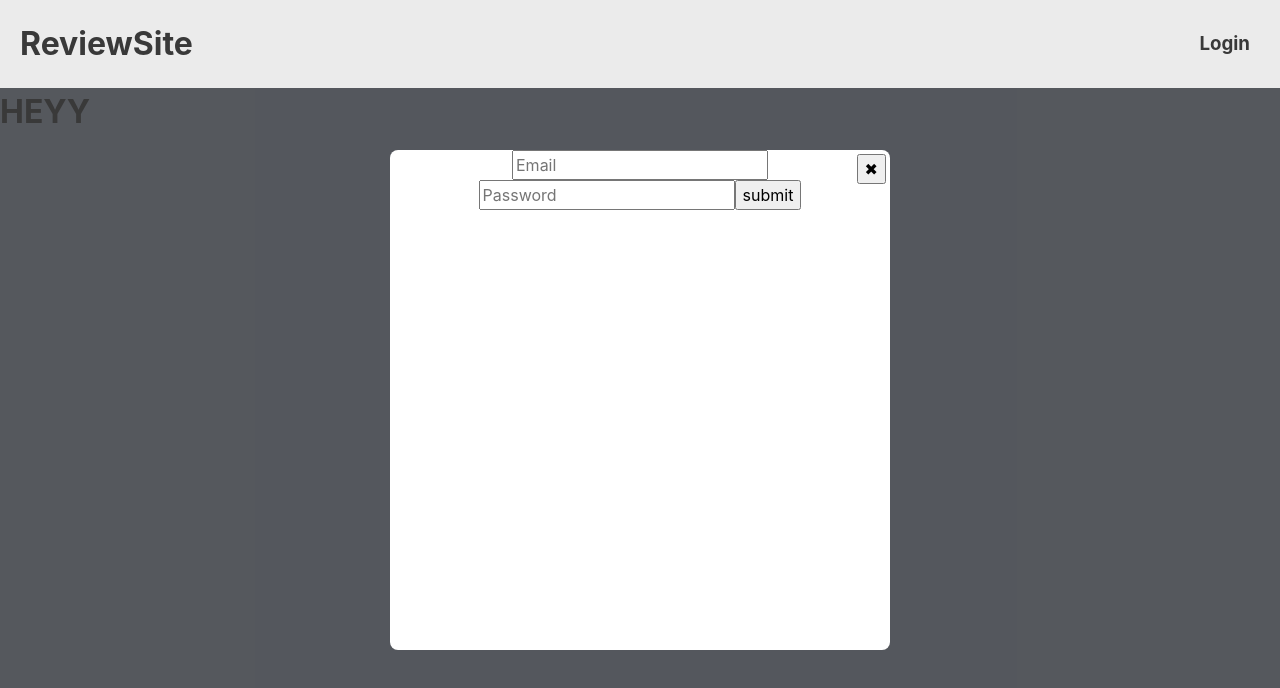
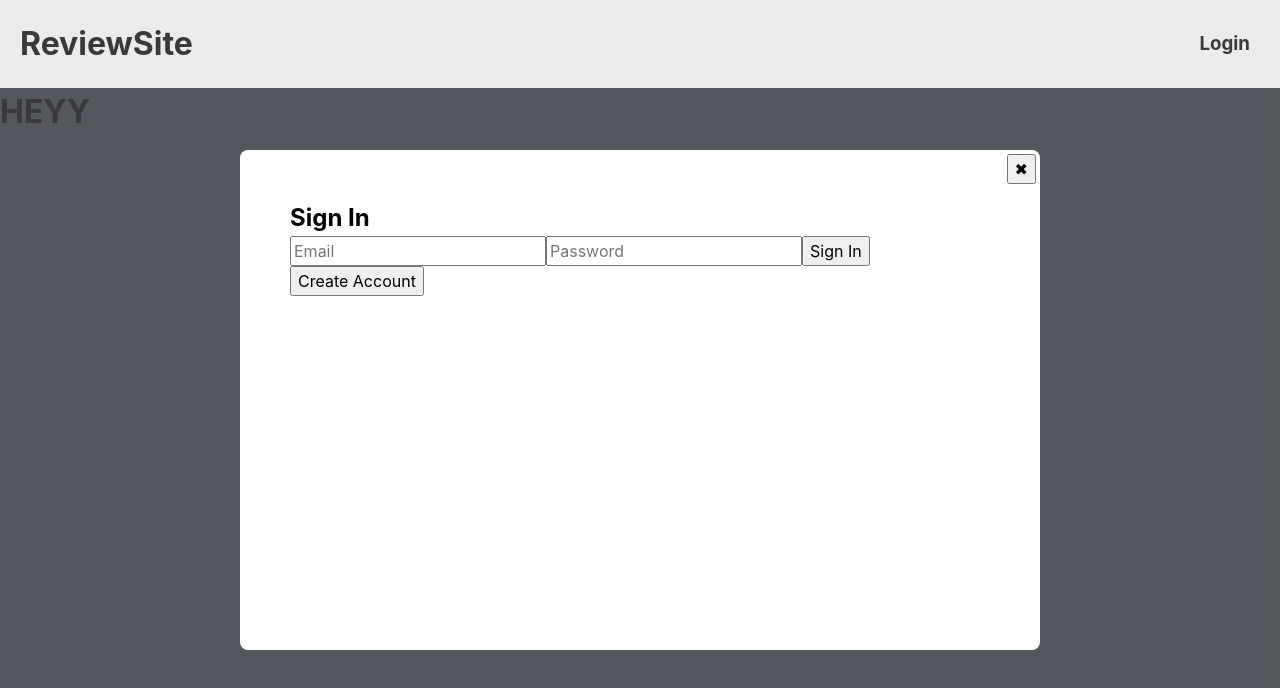
Before and after one commit to Laxunie/review-site, a React (Create React App) app: page / in a window 1280 px wide. Both pictures are taken after a click on the element "Login". Shown: the top 688 px of the page. Built offline with nearby package versions, Linux system fonts and the light colour scheme; no server answers.

Commit message:
updated modal for more functionality

```diff
--- a/src/App.css
+++ b/src/App.css
@@ -105,15 +105,15 @@ html{
 
 .modalContainer{
   position: relative;
-  width: 500px;
+  width: 800px;
   height: 500px;
-  text-align: center;
   background-color: white;
   border-radius: 0.5em;
+  color: black;
 }
 
-.modalContainer form{
-  margin-top: 50px;
+.signUpContainer{
+  margin: 50px;
 }
 
 .modalCloseBtn{
@@ -121,3 +121,9 @@ html{
   top: 4px;
   right: 4px;
 }
+
+.modalBackBtn{
+  position: absolute;
+  top: 4px;
+  left: 4px;
+}
--- a/src/App.js
+++ b/src/App.js
@@ -3,7 +3,7 @@ import './App.css';
 import { initializeApp } from 'firebase/app';
 import { getAuth, createUserWithEmailAndPassword, signInWithPopup, GoogleAuthProvider } from "firebase/auth";
 import { useAuthState } from 'react-firebase-hooks/auth'
-import Modal from "./Components/Modal";
+import SignIn from "./Components/SignIn";
 
 const firebaseConfig = {
   apiKey: "AIzaSyBKfCFv09jlvKqZKQm-rqsbAxmIlGGgFVY",
@@ -29,7 +29,7 @@ function App() {
   return (
     <div className="App">
       <div>
-        {openModal && <Modal closeModal={setOpenModal}/>}
+        {openModal && <SignIn closeModal={setOpenModal}/>}
         <div className="navbar">
           <header className="navbar-header">
             <h1>ReviewSite</h1>
--- a/src/Components/Modal.js
+++ /dev/null
@@ -1,59 +0,0 @@
-import React, {useState} from 'react'
-import { getAuth, createUserWithEmailAndPassword } from "firebase/auth";
-import { initializeApp } from 'firebase/app';
-
-const firebaseConfig = {
-    apiKey: "AIzaSyBKfCFv09jlvKqZKQm-rqsbAxmIlGGgFVY",
-    authDomain: "review-site-46882.firebaseapp.com",
-    projectId: "review-site-46882",
-    storageBucket: "review-site-46882.appspot.com",
-    messagingSenderId: "661246888343",
-    appId: "1:661246888343:web:e0bc65665b3fea5ad41cd2",
-    measurementId: "G-JRXJK04QPF"
-  };
-
-const app = initializeApp(firebaseConfig);
-const auth = getAuth();
-
-function Modal({closeModal}){
-    const [email, setEmail] = useState("")
-    const [password, setPassword] = useState("")
-    return(
-        <div className='modal'>
-            <div className='modalContainer'>
-                <div className='modalCloseBtn'>
-                    <button onClick={() => {
-                        closeModal(false)
-                    }}>&#10006;</button>
-                </div>
-                <div>
-                    <input type="text" placeholder='Email' onChange={(e) => {setEmail(e.target.value)}}></input>
-                    <input type="text" placeholder='Password' onChange={(e) => {setPassword(e.target.value)}}></input>
-                    <button onClick={() => {
-                        CreateAccount(email, password)
-                        closeModal(false)
-                    }}>submit</button>
-                </div>
-
-            </div>
-        </div>
-    )
-}
-
-function CreateAccount(email, password){
-    createUserWithEmailAndPassword(auth, email, password)
-  .then((userCredential) => {
-    // Signed in
-    const user = userCredential.user;
-    console.log(user)
-    // ...
-  })
-  .catch((error) => {
-    const errorCode = error.code;
-    const errorMessage = error.message;
-    console.log(errorMessage)
-    // ..
-  });
-}
-
-export default Modal
--- /dev/null
+++ b/src/Components/SignIn.js
@@ -0,0 +1,81 @@
+import React, {useState} from 'react'
+import { createUserWithEmailAndPassword, getAuth, signInWithEmailAndPassword } from "firebase/auth";
+import { initializeApp } from 'firebase/app';
+
+const firebaseConfig = {
+    apiKey: "AIzaSyBKfCFv09jlvKqZKQm-rqsbAxmIlGGgFVY",
+    authDomain: "review-site-46882.firebaseapp.com",
+    projectId: "review-site-46882",
+    storageBucket: "review-site-46882.appspot.com",
+    messagingSenderId: "661246888343",
+    appId: "1:661246888343:web:e0bc65665b3fea5ad41cd2",
+    measurementId: "G-JRXJK04QPF"
+  };
+
+const app = initializeApp(firebaseConfig);
+const auth = getAuth();
+
+function Modal({closeModal}){
+    const [create, setCreate] = useState(false)
+    const [email, setEmail] = useState("")
+    const [password, setPassword] = useState("")
+    return(
+        <div className='modal'>
+            <div className='modalContainer'>
+                <div className='modalCloseBtn'>
+                    <button onClick={() => {
+                        closeModal(false)
+                    }}>&#10006;</button>
+                </div>
+                {create &&  <div className='modalBackBtn'>
+                                <button onClick={() => {
+                                    setCreate(false)
+                                }}>&#129104;</button>
+                            </div>}
+                {create ?
+                        <div className='signUpContainer'>
+                            <div className='signUpInfo'>
+                                <h2>Create Account</h2>
+                            </div>
+                            <div className='form'>
+                                <input type="text" placeholder='Email' onChange={(e) => {setEmail(e.target.value)}}></input>
+                                <input type="text" placeholder='Password' onChange={(e) => {setPassword(e.target.value)}}></input>
+                                <button onClick={() => {
+                                    CreateAccount(email, password)
+                                    closeModal(false)
+                                }}>Create</button>
+                            </div>
+                        </div>
+                :
+                <div className='signUpContainer'>
+                    <div className='signUpInfo'>
+                        <h2>Sign In</h2>
+                    </div>
+                    <div className='form'>
+                        <div>
+                            <input type="text" placeholder='Email' onChange={(e) => {setEmail(e.target.value)}}></input>
+                            <input type="text" placeholder='Password' onChange={(e) => {setPassword(e.target.value)}}></input>
+                            <button onClick={() => {
+                                SignIn(email, password)
+                                closeModal(false)
+                            }}>Sign In</button>
+                        </div>
+                        <div className='createActBtn'>
+                            <button onClick={() => {setCreate(true)}}>Create Account</button>
+                        </div>
+                    </div>
+                </div>}
+            </div>
+        </div>
+    )
+}
+
+function SignIn(email, password){
+    signInWithEmailAndPassword(auth, email, password)
+}
+
+function CreateAccount(email, password){
+    createUserWithEmailAndPassword(auth, email, password)
+}
+
+export default Modal
```
